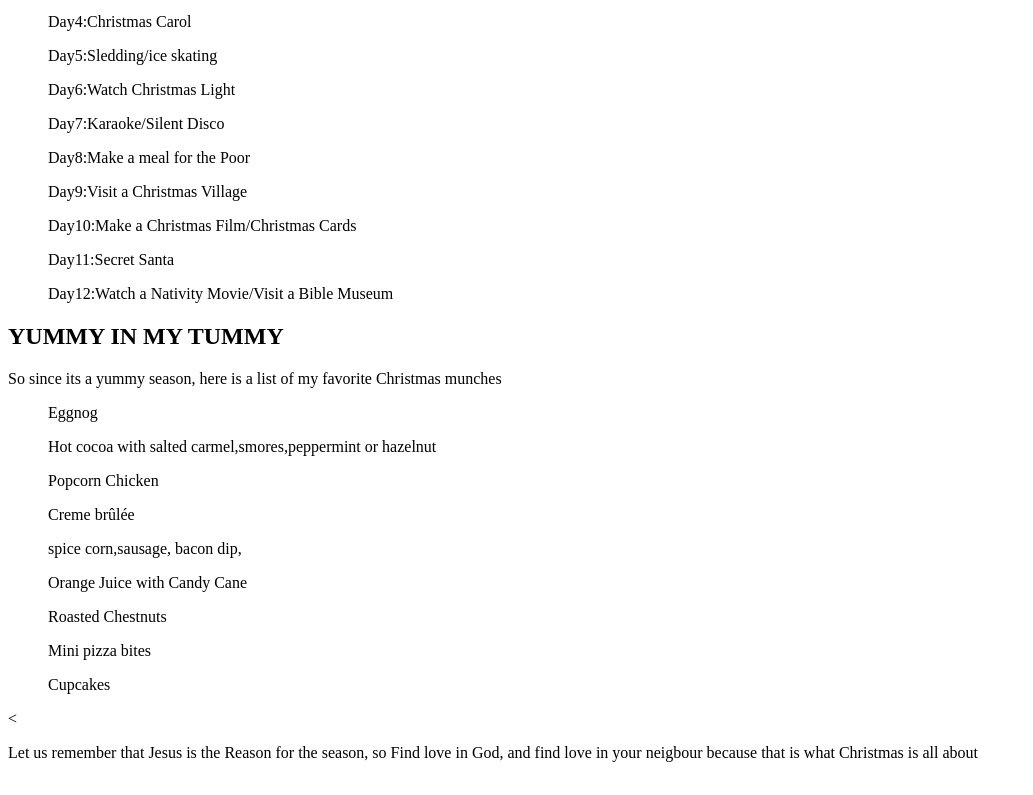
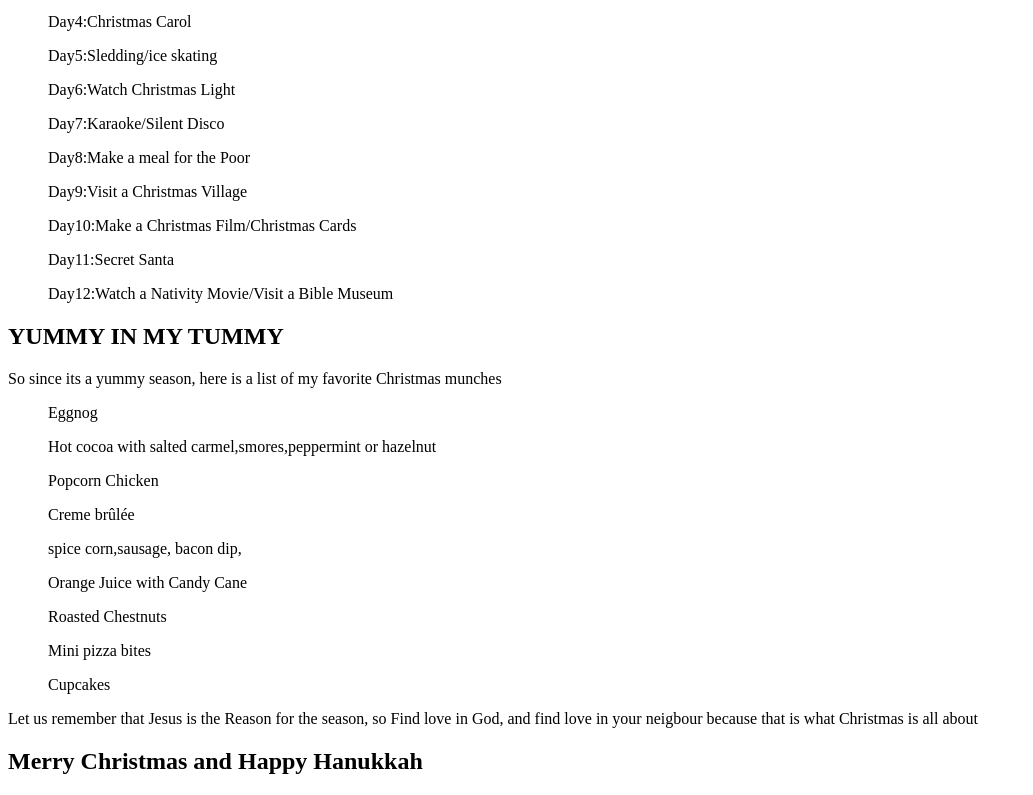
Before and after one commit to nicholeedet/nicholeedet.github.io, a plain HTML site: page CHRISTMAS IN BMORE/index.html in a window 1280 px wide. Shown: the part 369-1164 px from the top of the page, without its empty margins (0-1033 px from the left). Drawn offline with Linux system fonts and the light colour scheme.

Commit message:
Change to Christmas in Bmore

```diff
--- a/CHRISTMAS IN BMORE/index.html
+++ b/CHRISTMAS IN BMORE/index.html
@@ -36,9 +36,12 @@
         <ul>Mini pizza bites</ul>
         <ul>Cupcakes</ul>
 
-        <<footer>
+        <footer>
            <p> Let us remember that Jesus is the Reason for the season, so Find love in God,
           and find love in your neigbour because that is what Christmas is all about</p>
+
+          <h2> Merry Christmas and Happy Hanukkah</h2>
+
 
 
 
```
